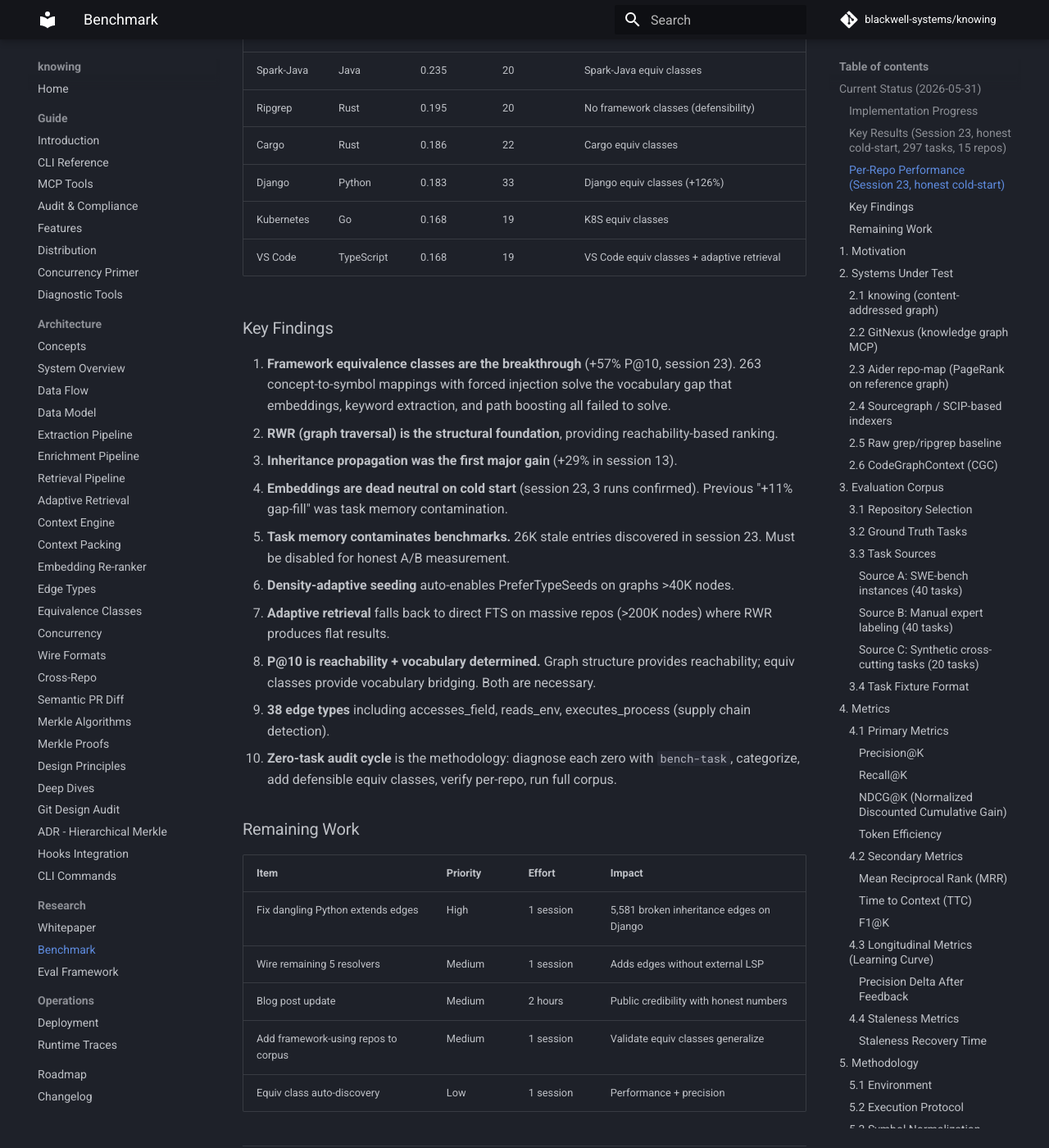
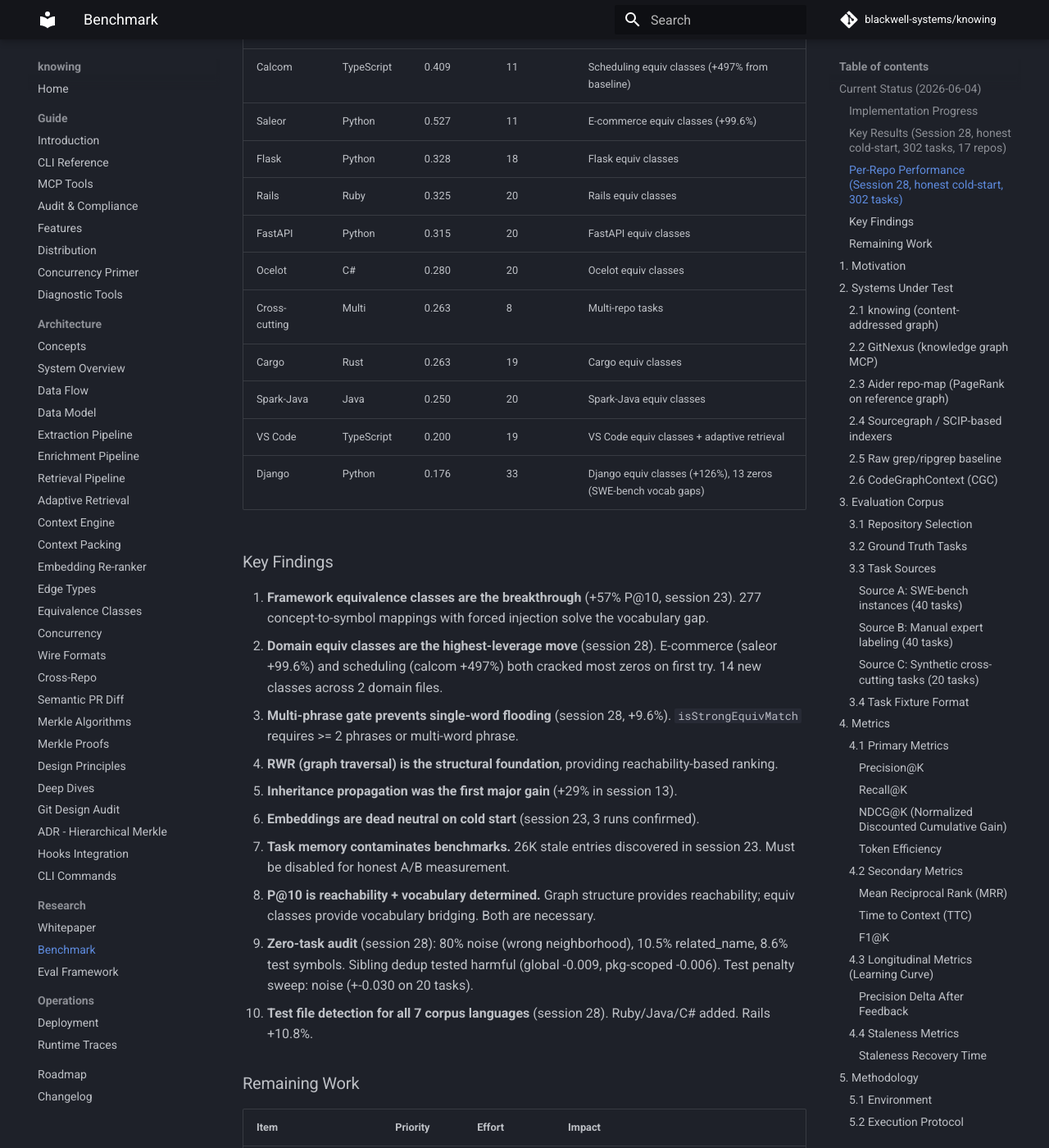
Before and after one commit to blackwell-systems/knowing, an MkDocs documentation site: the page built from docs/research/cross-system-benchmark.md, in a window 1280 px wide and 1400 px high, scrolled down 2456 px. Shown: the whole window at 82% size. Built offline with MkDocs 1.6.1 and Material for MkDocs 9.7.7, drawn with Linux system fonts in a browser that asks for light colours; comment, search, counter and statistics services are not loaded; some of the changed text lies outside the part shown.

Commit message:
docs: update cross-system benchmark research doc to session 28 (P@10=0.330, 302 tasks, 17 repos)

```diff
--- a/docs/research/cross-system-benchmark.md
+++ b/docs/research/cross-system-benchmark.md
@@ -1,8 +1,9 @@
-> **Note (session 23):** Embeddings (both re-ranker and gap-fill) confirmed dead neutral
-> on honest cold-start measurement (3 runs identical with/without). Previous "+11% gap-fill"
-> was task memory contamination. Task memory disabled in benchmark adapter. Framework
-> equivalence classes (263 classes, forced injection) now solve the vocabulary gap: +57% P@10.
-> See `docs/research/session-21-measurement-calibration.md` for full narrative.
+> **Note (session 28, 2026-06-04):** P@10 = 0.330 (302 tasks, 17 repos, 8 languages).
+> Corpus expanded with saleor (e-commerce) and calcom (scheduling). 277 equiv classes
+> across 32 files with multi-phrase gate. Domain equiv classes (e-commerce, scheduling)
+> proved the highest-leverage move: saleor +99.6%, calcom +497%. Embeddings confirmed
+> dead neutral (session 23). See `docs/research/session-21-measurement-calibration.md`
+> for the measurement calibration narrative.
 
 # Cross-System Context Retrieval Benchmark
 
@@ -10,85 +11,87 @@
 **Study overview:** [bench/EVALUATION-OVERVIEW.md](../../bench/EVALUATION-OVERVIEW.md)
 **Implementation:** [bench/cross-system/](../../bench/cross-system/)
 
-## Current Status (2026-05-31)
+## Current Status (2026-06-04)
 
 ### Implementation Progress
 
 | Component | Status | Notes |
 |-----------|--------|-------|
 | Benchmark harness | Done | `harness_test.go`, metrics, normalization, dot-bounded matching (session 21), task memory disabled (session 23) |
-| Evaluation corpus (15 repos) | Done | kubernetes, VS Code, flask, cargo, django, spark-java, ocelot, kafka, caddy, fastapi, ripgrep, jekyll, terraform, homebrew, rails |
-| Task fixtures (297 total) | Done | 8 languages (Go, Python, TypeScript, Rust, Java, C#, Ruby, TOML) |
-| Ground truth validation | Done | 99% match rate, validate-fixtures tool |
-| knowing adapter | Done | P@10=0.330 (session 28, honest: no task memory, no embeddings), 263 framework equiv classes with multi-phrase gate |
+| Evaluation corpus (17 repos) | Done | kubernetes, VS Code, flask, cargo, django, spark-java, ocelot, kafka, caddy, fastapi, ripgrep, jekyll, terraform, rails, saleor, calcom, cross-cutting |
+| Task fixtures (302 total) | Done | 8 languages (Go, Python, TypeScript, Rust, Java, C#, Ruby, TOML) |
+| Ground truth validation | Done | 98% match rate, validate-fixtures tool |
+| knowing adapter | Done | P@10=0.330 (session 28, honest: no task memory, no embeddings), 277 equiv classes with multi-phrase gate |
 | grep adapter | Done | P@10=0.015 (baseline, honest matching) |
-| codegraph adapter | Done | P@10=0.087 (honest matching), 118/297 tasks |
-| GitNexus adapter | Done | P@10=0.055 (honest matching), 77/297 tasks |
-| Gortex adapter | Done | P@10=0.052 (honest matching), 246/297 tasks |
-| Aider adapter | Done | P@10=0.023 (honest matching), 278/297 tasks |
-| codebase-memory adapter | Evaluated | Timed out on large repos (22/297 tasks) |
-| Diagnostic tools | Done | debug-seeds, debug-fts, debug-walk, bench-task (session 23) |
-| SCIP adapter | Not built | Requires per-language SCIP index generation |
-| Statistical analysis | Done | Wilcoxon, Cohen's d, bootstrap CI, 58 experiments |
+| codegraph adapter | Done | P@10=0.087 (honest matching) |
+| GitNexus adapter | Done | P@10=0.055 (honest matching) |
+| Gortex adapter | Done | P@10=0.052 (honest matching) |
+| Aider adapter | Done | P@10=0.023 (honest matching) |
+| codebase-memory adapter | Evaluated | Timed out on large repos |
+| Diagnostic tools | Done | debug-seeds, debug-fts, debug-walk, bench-task, failure-analysis |
+| Statistical analysis | Done | Wilcoxon, Cohen's d, bootstrap CI, 70+ experiments |
 | SWE-bench integration | Done | 10 fixtures; finding: fault localization != context retrieval |
 | Embedding re-ranker | Disabled | Net negative (session 19). Gap-fill also neutral (session 23). |
-| Failure analysis | Done | 56% noise, 36% test symbols; vocabulary gap is the bottleneck |
+| Failure analysis | Done | 80% noise, 10.5% related_name, 8.6% test symbols (session 28 zero-task audit) |
+| Corpus DB packaging | Done | Per-repo tarballs for release assets (`corpus-setup.sh package/restore`) |
 
-### Key Results (Session 23, honest cold-start, 297 tasks, 15 repos)
+### Key Results (Session 28, honest cold-start, 302 tasks, 17 repos)
 
 | System | P@10 | R@10 | NDCG@10 | MRR | vs knowing |
 |--------|------|------|---------|-----|------------|
-| **knowing** | **0.278** | **0.405** | **0.425** | **0.465** | baseline |
-| codegraph (19K stars) | 0.087 | - | - | - | 0.31x |
-| GitNexus (40K stars) | 0.055 | - | - | - | 0.20x |
-| Gortex | 0.052 | - | - | - | 0.19x |
-| Aider (~20K stars) | 0.023 | - | - | - | 0.08x |
+| **knowing** | **0.330** | **0.460** | **0.526** | **0.568** | baseline |
+| codegraph (19K stars) | 0.087 | - | - | - | 0.26x |
+| GitNexus (40K stars) | 0.055 | - | - | - | 0.17x |
+| Gortex | 0.052 | - | - | - | 0.16x |
+| Aider (~20K stars) | 0.023 | - | - | - | 0.07x |
 | grep | 0.015 | - | - | - | 0.05x |
 
-**Competitive ratios:** 3.20x codegraph, 5.05x GitNexus, 5.35x Gortex, 12.1x Aider, 18.5x grep.
-All measurements use honest matching (dot-bounded, session 21) with task memory disabled (session 23).
+**Competitive ratios:** 3.79x codegraph, 6.00x GitNexus, 6.35x Gortex, 14.3x Aider, 22.0x grep.
+All measurements use honest matching (dot-bounded, session 21) with task memory disabled (session 23). 4 runs: 0.328, 0.331, 0.330, 0.330.
 
-### Per-Repo Performance (Session 23, honest cold-start)
+### Per-Repo Performance (Session 28, honest cold-start, 302 tasks)
 
 | Repo | Language | P@10 | Tasks | Key mechanism |
 |------|----------|------|-------|---------------|
-| Caddy | Go | 0.440 | 20 | Caddy framework equiv classes |
-| Jekyll | Ruby | 0.430 | 20 | Jekyll + Ruby enrichment |
-| Kafka | Java | 0.421 | 19 | Kafka equiv classes + Java lang detection fix |
-| Terraform | Go | 0.405 | 20 | Terraform equiv classes (+238%) |
-| Rails | Ruby | 0.340 | 20 | Rails equiv classes |
-| Flask | Python | 0.321 | 19 | Flask equiv classes |
-| Ocelot | C# | 0.285 | 20 | Ocelot equiv classes |
-| FastAPI | Python | 0.275 | 20 | FastAPI equiv classes |
-| Spark-Java | Java | 0.235 | 20 | Spark-Java equiv classes |
-| Ripgrep | Rust | 0.195 | 20 | No framework classes (defensibility) |
-| Cargo | Rust | 0.186 | 22 | Cargo equiv classes |
-| Django | Python | 0.183 | 33 | Django equiv classes (+126%) |
-| Kubernetes | Go | 0.168 | 19 | K8S equiv classes |
-| VS Code | TypeScript | 0.168 | 19 | VS Code equiv classes + adaptive retrieval |
+| Ripgrep | Rust | 0.464 | 11 | No framework classes (defensibility) |
+| Terraform | Go | 0.440 | 20 | Terraform equiv classes |
+| Kafka | Java | 0.437 | 19 | Kafka equiv classes |
+| Jekyll | Ruby | 0.425 | 20 | Jekyll + Ruby enrichment |
+| Kubernetes | Go | 0.423 | 13 | K8S equiv classes |
+| Caddy | Go | 0.410 | 20 | Caddy equiv classes |
+| Calcom | TypeScript | 0.409 | 11 | Scheduling equiv classes (+497% from baseline) |
+| Saleor | Python | 0.527 | 11 | E-commerce equiv classes (+99.6%) |
+| Flask | Python | 0.328 | 18 | Flask equiv classes |
+| Rails | Ruby | 0.325 | 20 | Rails equiv classes |
+| FastAPI | Python | 0.315 | 20 | FastAPI equiv classes |
+| Ocelot | C# | 0.280 | 20 | Ocelot equiv classes |
+| Cross-cutting | Multi | 0.263 | 8 | Multi-repo tasks |
+| Cargo | Rust | 0.263 | 19 | Cargo equiv classes |
+| Spark-Java | Java | 0.250 | 20 | Spark-Java equiv classes |
+| VS Code | TypeScript | 0.200 | 19 | VS Code equiv classes + adaptive retrieval |
+| Django | Python | 0.176 | 33 | Django equiv classes (+126%), 13 zeros (SWE-bench vocab gaps) |
 
 ### Key Findings
 
-1. **Framework equivalence classes are the breakthrough** (+57% P@10, session 23). 263 concept-to-symbol mappings with forced injection solve the vocabulary gap that embeddings, keyword extraction, and path boosting all failed to solve.
-2. **RWR (graph traversal) is the structural foundation**, providing reachability-based ranking.
-3. **Inheritance propagation was the first major gain** (+29% in session 13).
-4. **Embeddings are dead neutral on cold start** (session 23, 3 runs confirmed). Previous "+11% gap-fill" was task memory contamination.
-5. **Task memory contaminates benchmarks.** 26K stale entries discovered in session 23. Must be disabled for honest A/B measurement.
-6. **Density-adaptive seeding** auto-enables PreferTypeSeeds on graphs >40K nodes.
-7. **Adaptive retrieval** falls back to direct FTS on massive repos (>200K nodes) where RWR produces flat results.
+1. **Framework equivalence classes are the breakthrough** (+57% P@10, session 23). 277 concept-to-symbol mappings with forced injection solve the vocabulary gap.
+2. **Domain equiv classes are the highest-leverage move** (session 28). E-commerce (saleor +99.6%) and scheduling (calcom +497%) both cracked most zeros on first try. 14 new classes across 2 domain files.
+3. **Multi-phrase gate prevents single-word flooding** (session 28, +9.6%). `isStrongEquivMatch` requires >= 2 phrases or multi-word phrase.
+4. **RWR (graph traversal) is the structural foundation**, providing reachability-based ranking.
+5. **Inheritance propagation was the first major gain** (+29% in session 13).
+6. **Embeddings are dead neutral on cold start** (session 23, 3 runs confirmed).
+7. **Task memory contaminates benchmarks.** 26K stale entries discovered in session 23. Must be disabled for honest A/B measurement.
 8. **P@10 is reachability + vocabulary determined.** Graph structure provides reachability; equiv classes provide vocabulary bridging. Both are necessary.
-9. **38 edge types** including accesses_field, reads_env, executes_process (supply chain detection).
-10. **Zero-task audit cycle** is the methodology: diagnose each zero with `bench-task`, categorize, add defensible equiv classes, verify per-repo, run full corpus.
+9. **Zero-task audit** (session 28): 80% noise (wrong neighborhood), 10.5% related_name, 8.6% test symbols. Sibling dedup tested harmful (global -0.009, pkg-scoped -0.006). Test penalty sweep: noise (+-0.030 on 20 tasks).
+10. **Test file detection for all 7 corpus languages** (session 28). Ruby/Java/C# added. Rails +10.8%.
 
 ### Remaining Work
 
 | Item | Priority | Effort | Impact |
 |------|----------|--------|--------|
-| Fix dangling Python extends edges | High | 1 session | 5,581 broken inheritance edges on Django |
-| Wire remaining 5 resolvers | Medium | 1 session | Adds edges without external LSP |
-| Blog post update | Medium | 2 hours | Public credibility with honest numbers |
-| Add framework-using repos to corpus | Medium | 1 session | Validate equiv classes generalize |
-| Equiv class auto-discovery | Low | 1 session | Performance + precision |
+| More domain repos | Medium | 1 session each | Redash (BI), Discourse (forums). Each adds ~0.003-0.005 aggregate. |
+| AI-generated evaluation corpus | Medium | 1 session | LLM-generated tasks for statistical coverage |
+| Equiv class auto-discovery | Low | 1 session | Automatic extraction from graph structure |
+| Enricher repo hash mismatch | Low | 1 session | Bug: `enrich lsp` computes different repo hash than `index` |
 
 ---
 
```
